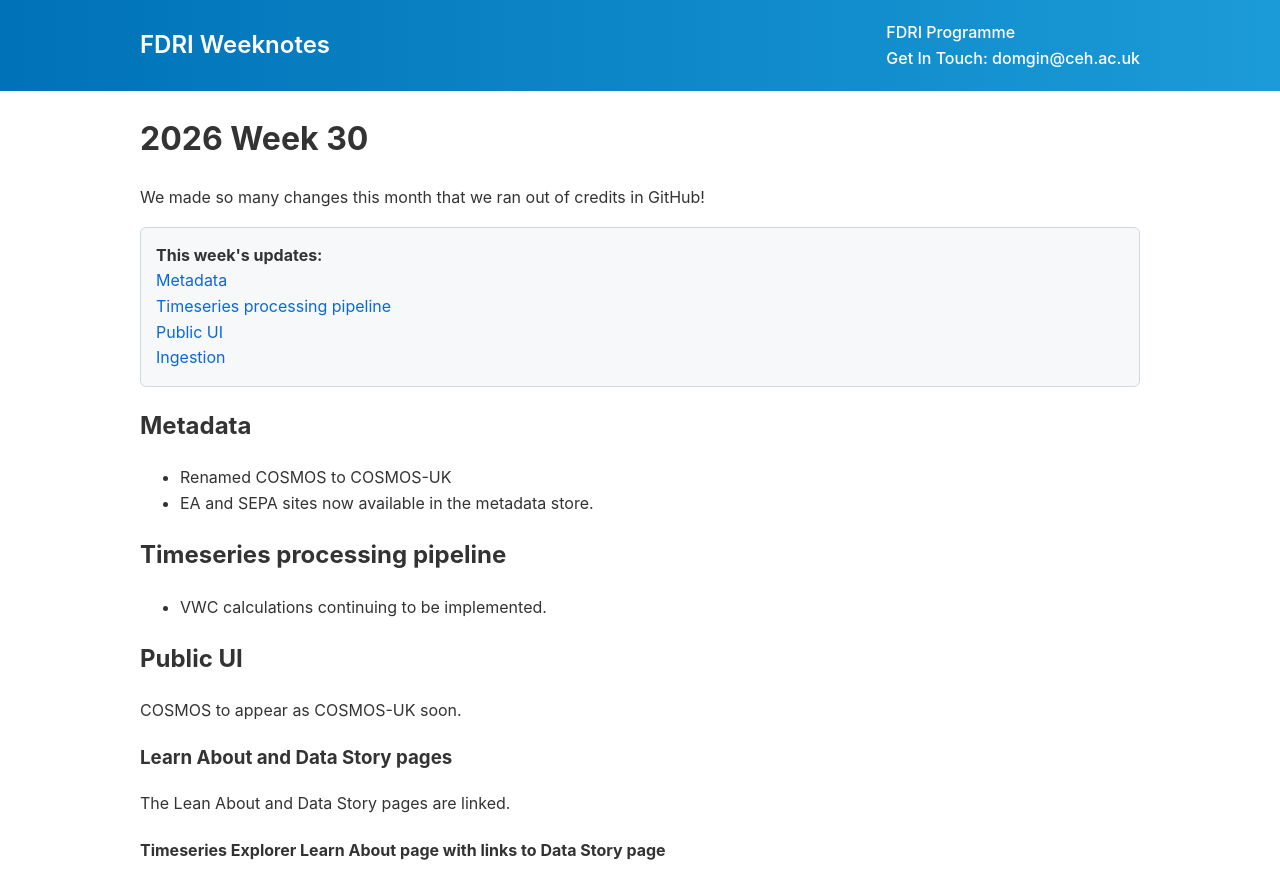
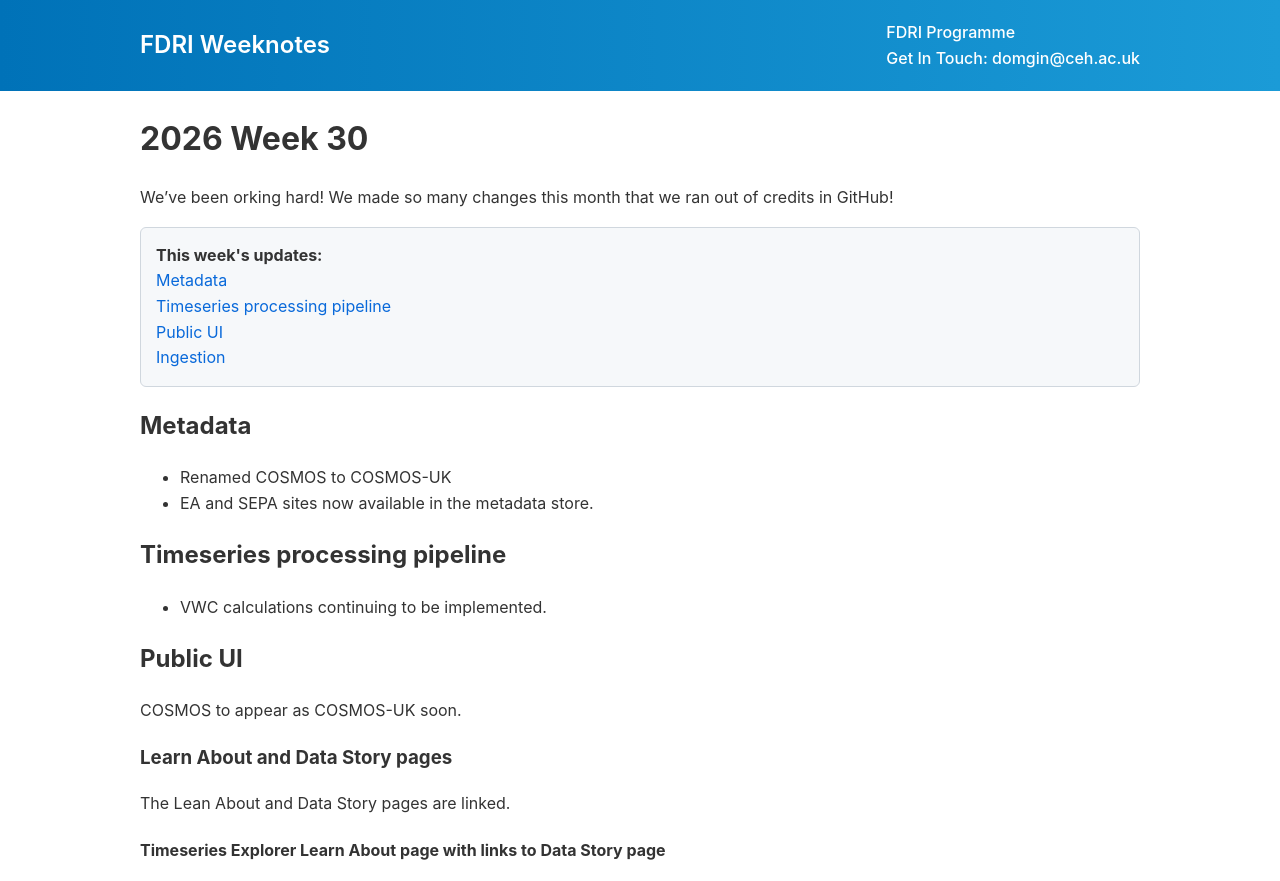
Before and after one commit to NERC-CEH/fdri_words, a Jekyll site: the page built from weeknotes/2026/30.md, in a window 1280 px wide, cut to the strip 0-881 px from the top of the page. Built offline with Jekyll 4.4.1, drawn with Linux system fonts in a browser that asks for light colours; our own code applies the rules of GitHub Pages for plain Markdown files.

Commit message:
Update 30.md

```diff
--- a/weeknotes/2026/30.md
+++ b/weeknotes/2026/30.md
@@ -1,6 +1,6 @@
 # 2026 Week 30
 
-We made so many changes this month that we ran out of credits in GitHub!
+We've been orking hard! We made so many changes this month that we ran out of credits in GitHub!
 
 ## Metadata
 - Renamed COSMOS to COSMOS-UK
```
